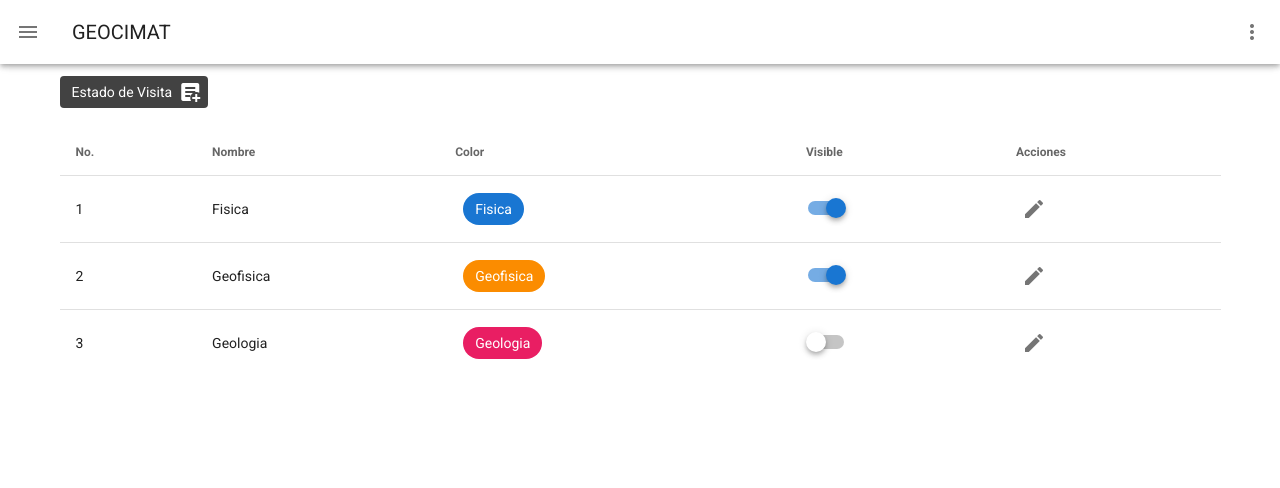
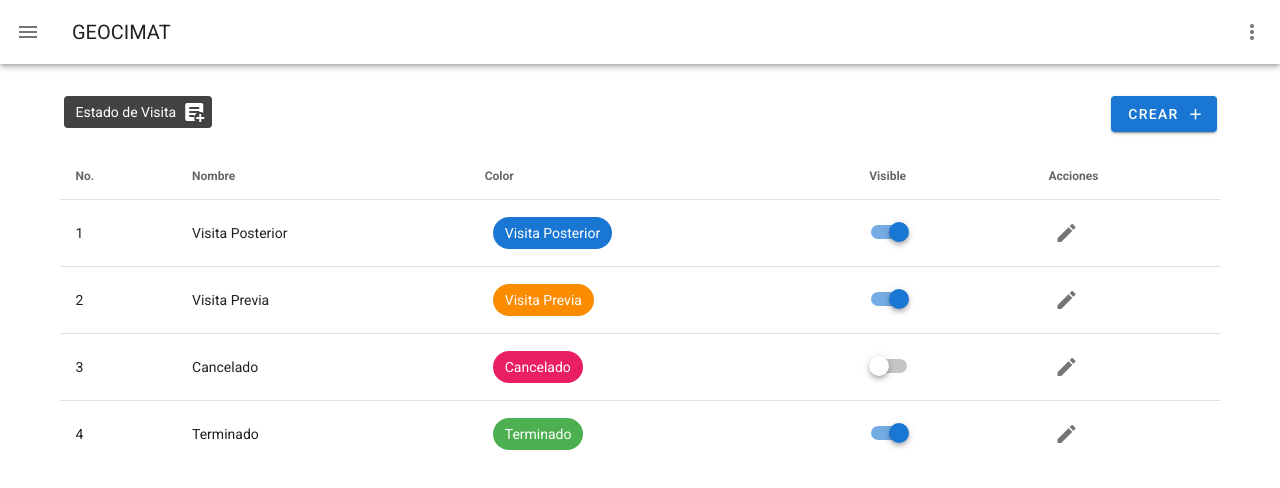
Before and after one commit to MikeCode743/geocimat, a Vue app: page /administracion/estadovisita in a window 1280 px wide. Shown: the top 488 px of the page. Built offline with nearby package versions, Linux system fonts and the light colour scheme.

Commit message:
visit status details

```diff
--- a/src/views/administration/VisitingState.vue
+++ b/src/views/administration/VisitingState.vue
@@ -1,11 +1,21 @@
 <template>
   <div>
-    <v-chip class="mb-5" color="secondary" label  text-color="white">
+    <v-row class="my-5 mx-1">
+
+    <v-chip color="secondary" label  text-color="white">
       Estado de Visita
       <v-icon right>
         mdi-text-box-plus
       </v-icon>
     </v-chip>
+    <v-spacer></v-spacer>
+    <v-btn color="primary" dark @click="create()">
+        Crear
+        <v-icon right>
+          mdi-plus
+        </v-icon>
+      </v-btn>
+    </v-row>
     <!-- START TABLE -->
     <template>
       <v-simple-table>
@@ -30,7 +40,7 @@
             </tr>
           </thead>
           <tbody>
-            <tr v-for="(item, index) in listClassification" :key="item.nombre">
+            <tr v-for="(item, index) in listState" :key="item.nombre">
               <td>{{ index + 1 }}</td>
 
               <td>{{ item.nombre }}</td>
@@ -72,9 +82,9 @@
     <v-dialog v-model="dialog" persistent max-width="600">
       <v-card>
         <v-card-title>
-          <span class="headline">Crear Clasificacion</span>
+          <span class="headline">Crear Estado de Visita</span>
         </v-card-title>
-        <v-form @submit.prevent="createClassification">
+        <v-form @submit.prevent="createState">
           <v-card-text>
             <!-- INPUT -->
             <v-text-field
@@ -115,9 +125,9 @@
     <v-dialog v-model="dialogEdit" persistent max-width="600">
       <v-card>
         <v-card-title>
-          <span class="headline">Editar Clasificacion</span>
+          <span class="headline">Editar Estado </span>
         </v-card-title>
-        <v-form @submit.prevent="editClassification">
+        <v-form @submit.prevent="editState">
           <v-card-text>
             <!-- INPUT -->
             <v-text-field
@@ -172,27 +182,33 @@
 
 <script>
 export default {
-  name: "Classification",
+  name: "VisitingState",
   data() {
     return {
-      listClassification: [
+      listState: [
         {
           id: 1,
-          nombre: "Fisica",
+          nombre: "Visita Posterior",
           material_color: "primary",
           visible: true,
         },
         {
           id: 2,
-          nombre: "Geofisica",
+          nombre: "Visita Previa",
           material_color: "warning",
           visible: true,
         },
         {
           id: 3,
-          nombre: "Geologia",
+          nombre: "Cancelado",
           material_color: "pink",
           visible: false,
+        },
+        {
+          id: 4,
+          nombre: "Terminado",
+          material_color: "success",
+          visible: true,
         },
       ],
       dialog: false,
@@ -200,8 +216,8 @@ export default {
 
       nombre: "",
       color: null,
-      indexClassification: null,
-      idClassification: null,
+      indexState: null,
+      idState: null,
       /* Snackbar */
       snackbar: {
         state: false,
@@ -219,37 +235,37 @@ export default {
       this.dialog = true;
     },
     changeState(valor, index) {
-      this.listClassification[index].visible = valor;
-      this.showSnackbar("Clasificacion Actualizada", "success");
+      this.listState[index].visible = valor;
+      this.showSnackbar("Estado Actualizada", "success");
     },
-    createClassification() {
+    createState() {
       //Default Color
       this.color = "secondary";
 
       if (this.validate(this.nombre, this.color)) {
-        this.listClassification.push({
+        this.listState.push({
           id: Date.now(),
           nombre: this.nombre,
           material_color: this.color,
           visible: true,
         });
-        this.showSnackbar("Clasificación Agregado", "primary");
+        this.showSnackbar("Estado Agregado", "primary");
       }
       this.settingdata();
     },
     edit(index) {
-      this.nombre = this.listClassification[index].nombre;
-      this.color = this.listClassification[index].material_color;
-      this.indexClassification = index;
+      this.nombre = this.listState[index].nombre;
+      this.color = this.listState[index].material_color;
+      this.indexState = index;
       this.dialogEdit = true;
     },
-    editClassification() {
+    editState() {
       if (this.validate(this.nombre, this.color)) {
-        this.listClassification[this.indexClassification].nombre = this.nombre;
-        this.listClassification[
-          this.indexClassification
+        this.listState[this.indexState].nombre = this.nombre;
+        this.listState[
+          this.indexState
         ].material_color = this.color;
-        this.showSnackbar("Clasificacion Editado", "success");
+        this.showSnackbar("Estado Editado", "success");
         this.settingdata();
       }
     },
@@ -274,7 +290,7 @@ export default {
         return false;
       } else if (nombre.length === 0) {
         this.showSnackbar(
-          "El campo del nombre de la Clasificación esta vacio",
+          "El campo del nombre del estado de la visita esta vacio",
           "red"
         );
         return false;
```
